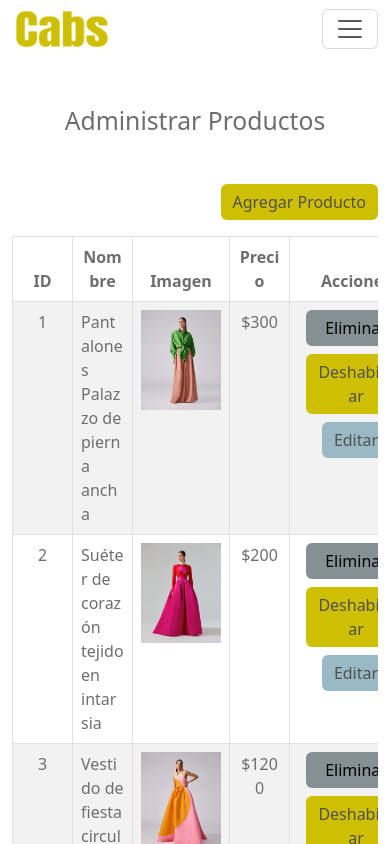
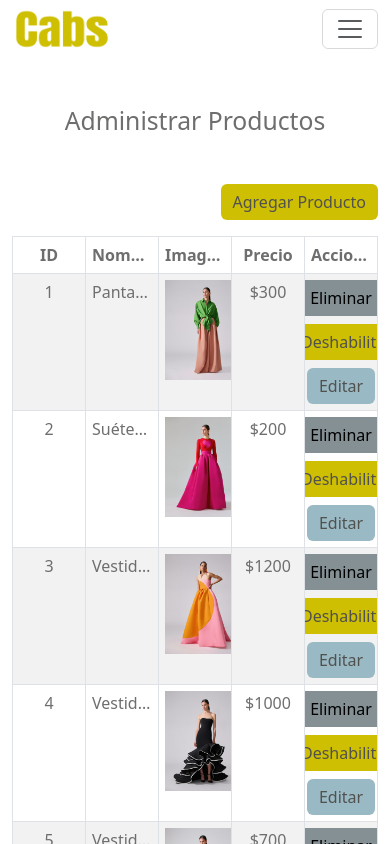
Before and after one commit to Cabsifontes/ecommerce-cabs, a React (Vite) app: page /admin/products in a window 390 px wide. Shown: the top 844 px of the page. Built offline with nearby package versions, Linux system fonts and the light colour scheme.

Commit message:
Cambios rama feature/table

```diff
--- a/src/components/table/TableC.css
+++ b/src/components/table/TableC.css
@@ -4,28 +4,33 @@
   overflow-x: auto;
 }
 
+.table {
+  table-layout: fixed;
+  width: 100%;
+  border-collapse: collapse;
+}
+
 .table-container table td,
 .table-container table th {
   color: #6e6e6e !important;
   text-overflow: ellipsis;
+  overflow: hidden;
+  white-space: nowrap;
   min-width: 80px;
   word-wrap: break-word;
 }
 
 .table td,
 .table th {
+  text-align: center;
+  padding: 8px;
+  word-wrap: break-word;
   overflow-wrap: break-word;
-  word-break: break-word;
-}
-
-.table th {
-  text-align: center;
 }
 
 .table td:first-child,
 .table th:first-child {
   white-space: nowrap;
-  text-align: center;
 }
 
 .table td:nth-child(2),
@@ -34,10 +39,11 @@
 }
 
 .table img {
-  max-width: 100px;
+  max-width: 100%;
   height: auto;
   display: block;
   margin: 0 auto;
+  object-fit: contain;
 }
 
 .table-actions {
@@ -52,7 +58,6 @@
 .table td button {
   width: 120px !important;
   padding: 8px 12px;
-  text-align: center;
 }
 
 .btn-eliminar {
@@ -62,7 +67,6 @@
 
 .btn-eliminar:hover {
   background-color: #99a2a5 !important;
-  color: #000 !important;
 }
 
 .btn-habilitar {
@@ -72,7 +76,6 @@
 
 .btn-habilitar:hover {
   background-color: #ded33f !important;
-  color: #51514E !important;
 }
 
 .table-actions .btn-success {
@@ -85,33 +88,6 @@
   background-color: #b6d1da !important;
 }
 
-@media (max-width: 480px) {
-  .table td:nth-child(2),
-  .table th:nth-child(2) {
-    width: 30%;
-  }
-
-  .table td:nth-child(3),
-  .table th:nth-child(3) {
-    width: 30%;
-  }
-
-  .table td:nth-child(4),
-  .table th:nth-child(4) {
-    display: none;
-  }
-
-  .table td:last-child,
-  .table th:last-child {
-    width: 40%;
-  }
-
-  .table td button {
-    width: 100px !important;
-    padding: 6px 10px;
-  }
-}
-
 @media (max-width: 767px) {
   .table-container {
     overflow-x: auto;
@@ -121,6 +97,11 @@
     gap: 12px;
     width: 100%;
     justify-content: flex-start;
+  }
+
+  .table td,
+  .table th {
+    padding: 6px;
   }
 }
 
@@ -139,9 +120,24 @@
     max-width: 80px;
   }
 
-    .table-actions {
+  .table-actions {
     gap: 8px;
-    width: 100%;
     justify-content: flex-start;
   }
+
+  .table-container {
+    overflow-x: auto;
+  }
 }
+
+@media (max-width: 480px) {
+  .table td:nth-child(4),
+  .table th:nth-child(4) {
+    display: none;
+  }
+
+  .table td button {
+    width: 100px !important;
+    padding: 6px 10px;
+  }
+}
```
